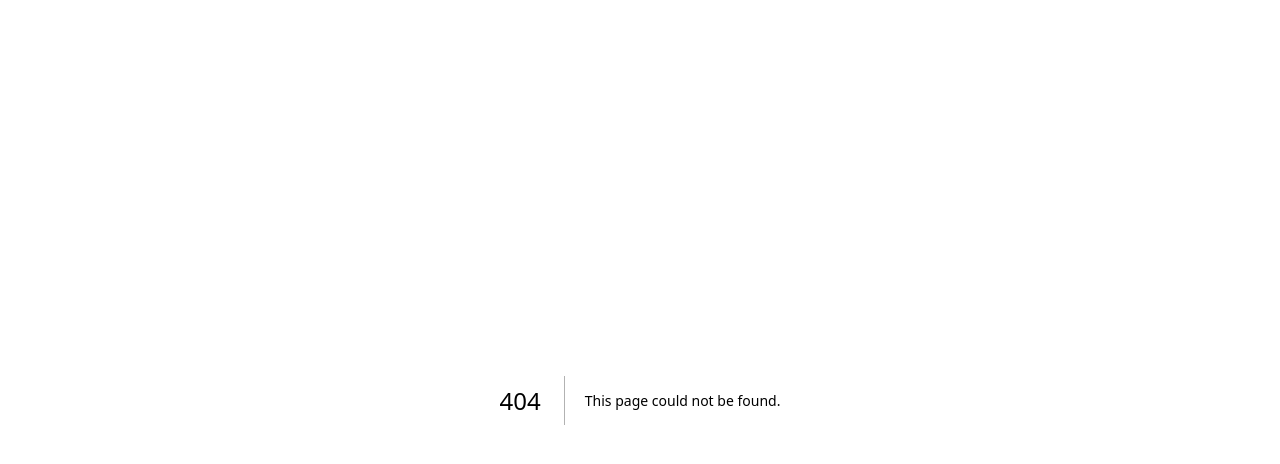
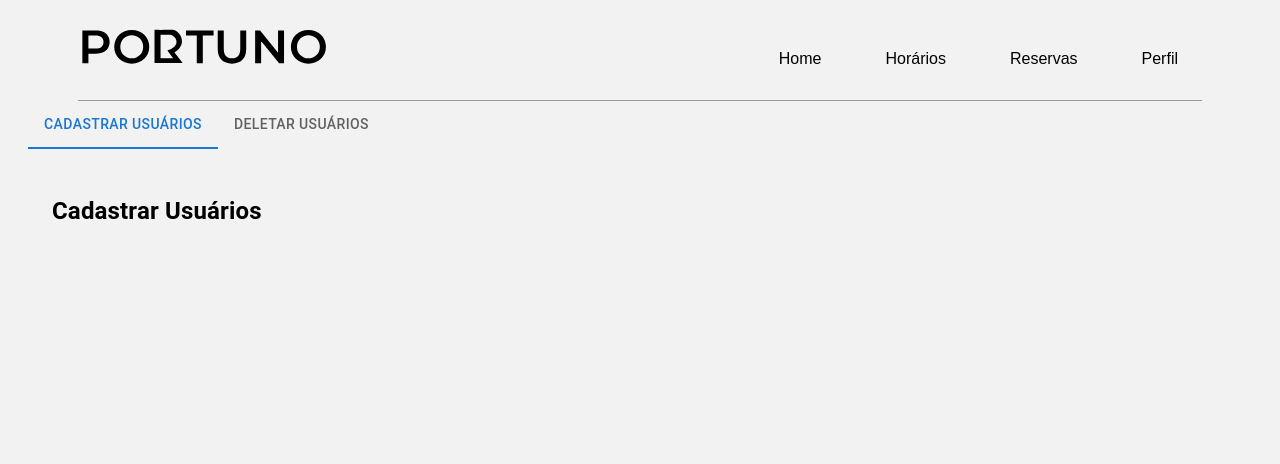
Before and after one commit to PORTUNO-SMD/portuno-web-app, a Next.js app: page /Gerenciamento in a window 1280 px wide. Before the commit this address had no page. Shown: the top 464 px of the page. Built offline with nearby package versions, Linux system fonts and the light colour scheme.

Commit message:
Inicio da página de gerenciamento

```diff
--- a/package.json
+++ b/package.json
@@ -9,6 +9,7 @@
     "lint": "next lint"
   },
   "dependencies": {
+    "@daypilot/daypilot-lite-react": "^3.15.0",
     "@emotion/react": "^11.11.1",
     "@emotion/styled": "^11.11.0",
     "@mui/icons-material": "^5.11.16",
@@ -17,12 +18,13 @@
     "@types/react": "18.2.14",
     "@types/react-dom": "18.2.6",
     "eslint": "8.43.0",
-    "eslint-config-next": "13.4.7",
+    "eslint-config-next": "^12.0.4",
     "js-cookie": "^3.0.5",
     "nanoid": "^4.0.2",
     "next": "13.4.7",
     "react": "18.2.0",
     "react-dom": "18.2.0",
+    "react-tabs": "^6.0.1",
     "typescript": "5.1.3"
   }
 }
--- a/src/components/navbar/index.jsx
+++ b/src/components/navbar/index.jsx
@@ -17,7 +17,7 @@ const Navbar = ({ sessionUser }) => {
     };
 
     const renderManagementLink = () => {
-        if (sessionUser.name === "admin") {
+        if (sessionUser.name === "Admin") {
             return (
                 <li>
                     <a href="/Gerenciamento">
--- /dev/null
+++ b/src/pages/Gerenciamento.jsx
@@ -0,0 +1,55 @@
+import React, { useEffect, useState } from "react";
+import Cookies from "js-cookie";
+import Header from "../components/head";
+import styles from "../styles/Gerenciamento.module.css";
+import { Tabs, Tab, Typography, Box } from "@mui/material";
+
+const Gerenciamento = () => {
+  const [activeTab, setActiveTab] = useState(0);
+
+  const handleTabChange = (event, newValue) => {
+    setActiveTab(newValue);
+  };
+
+  return (
+    <div>
+      <Header hasFloor={false} />
+      <Tabs value={activeTab} onChange={handleTabChange}>
+        <Tab label="Cadastrar Usuários" />
+        <Tab label="Deletar Usuários" />
+      </Tabs>
+      {activeTab === 0 && (
+        <TabPanel>
+          {/* Conteúdo da aba de cadastrar usuários */}
+          <h2>Cadastrar Usuários</h2>
+          {/* Adicione aqui o formulário ou componentes relacionados ao cadastro de usuários */}
+        </TabPanel>
+      )}
+      {activeTab === 1 && (
+        <TabPanel>
+          {/* Conteúdo da aba de deletar usuários */}
+          <h2>Deletar Usuários</h2>
+          {/* Adicione aqui o formulário ou componentes relacionados à exclusão de usuários */}
+        </TabPanel>
+      )}
+    </div>
+  );
+};
+
+function TabPanel(props) {
+  const { children, value, index, ...other } = props;
+
+  return (
+    <Typography
+      component="div"
+      role="tabpanel"
+      hidden={value !== index}
+      id={`tabpanel-${index}`}
+      {...other}
+    >
+      <Box p={3}>{children}</Box>
+    </Typography>
+  );
+}
+
+export default Gerenciamento;
--- a/src/pages/Reservas.jsx
+++ b/src/pages/Reservas.jsx
@@ -10,10 +10,6 @@ const Reservas = () => {
     const [classroom, setClassroom] = useState(null);
     const occupancyId = Cookies.get("occupancy");
     const apiUrl = `http://127.0.0.1:5000/classrooms/${occupancyId}`;
-
-    if (!sessionToken) {
-        router.push('/');
-    }
 
     useEffect(() => {
         const fetchClassroom = async () => {
```
Also changed, not shown: src/styles/Gerenciamento.module.css (added), 1 other file (tests, documents, lock files or other folders).
